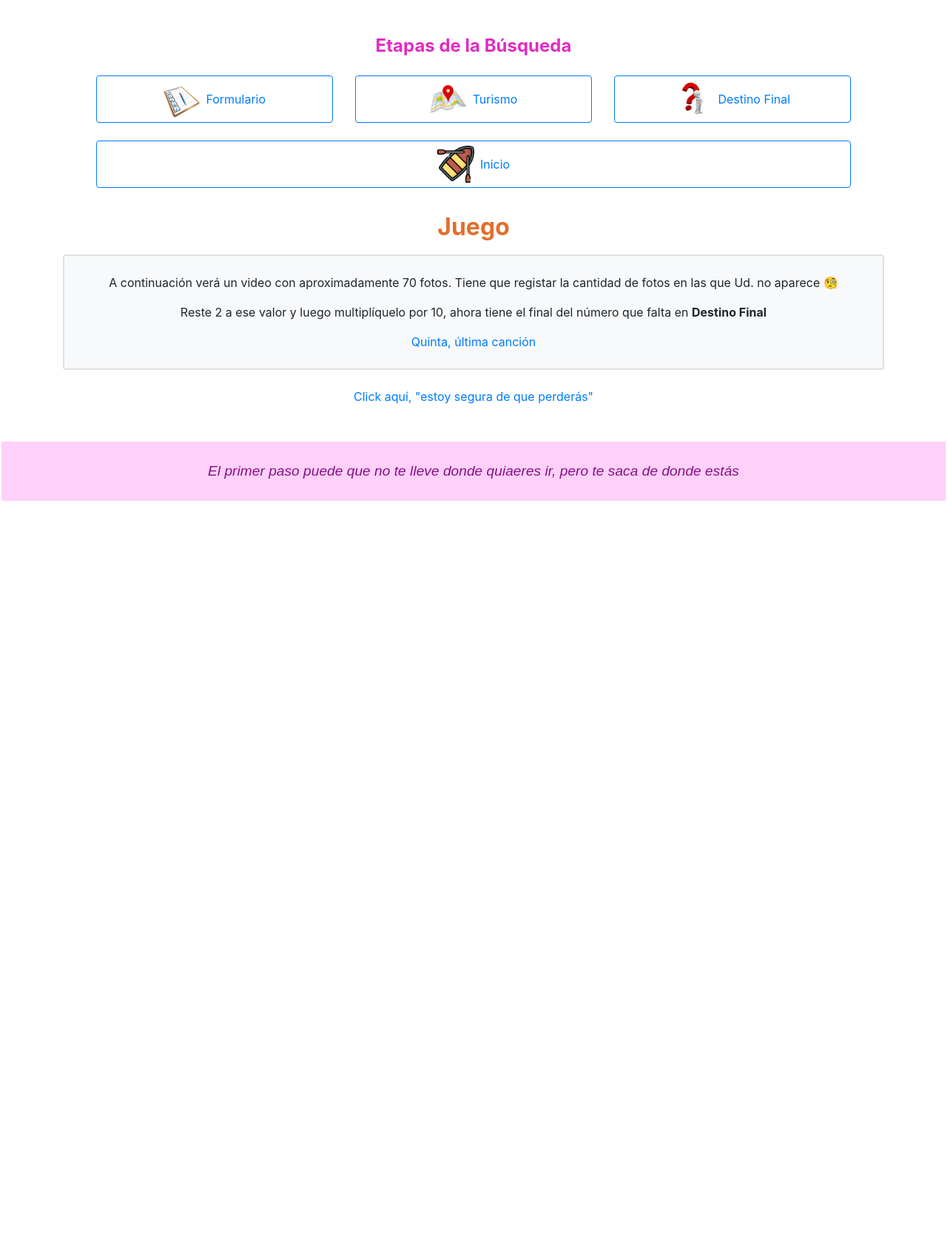
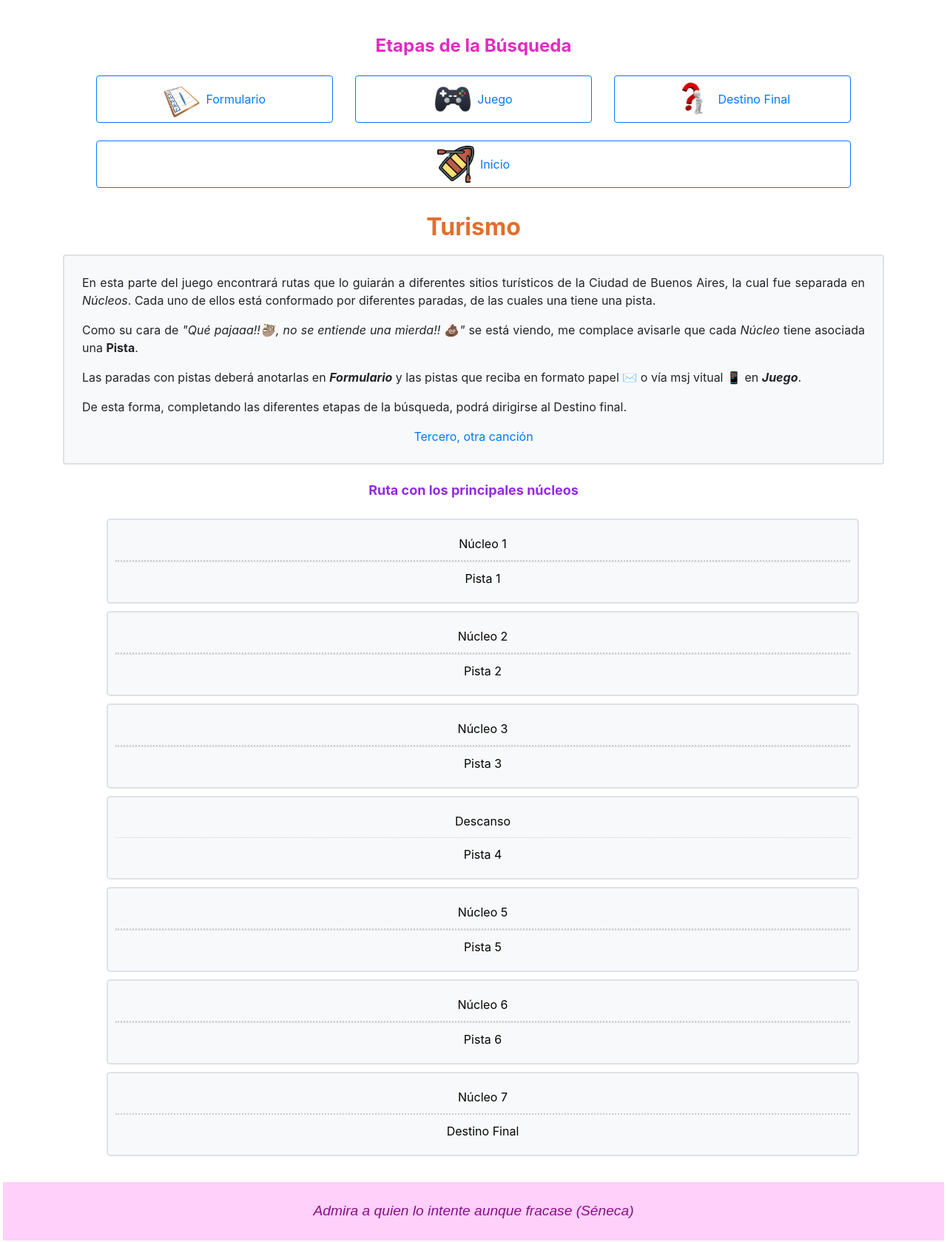
Before and after one commit to RegiOli/RemaparaBuscar, a Django app: page /juego/ in a window 1280 px wide. Shown: the part 93-1772 px from the top of the page at 74% size. Before the commit the page ends 770 px from the top, so only its background shows below. Run offline with Django 5.2, Linux system fonts and the light colour scheme; some libraries are stand-ins or nearby versions.

Commit message:
Update juego.html
cambio de reglas de juego para poder hacerlo virtual

```diff
--- a/pagmata/core/templates/core/juego.html
+++ b/pagmata/core/templates/core/juego.html
@@ -6,11 +6,12 @@
 <head>
     <meta charset="UTF-8">
     <meta name="viewport" content="width=device-width, initial-scale=1.0">
-    <title>Juego</title>
+    <title>Turismo</title>
     <link rel="icon" href="{% static 'core/img/rema.ico' %}">
 
     <link rel="stylesheet" href="https://stackpath.bootstrapcdn.com/bootstrap/4.5.2/css/bootstrap.min.css">
     <link rel="stylesheet" href="{% static 'core/css/jvacss.css' %}">
+
 </head>
 
 <body>
@@ -22,12 +23,13 @@
     </header>
 
     <section class="button-container mt-5">
-        <h3 class="text-center">Etapas de la Búsqueda</h3>
+        <h3 class="text-center">Etapas de la Búsqueda</h2>
             <div class="row">
 
                 <div class="col-12 col-md-4 mb-4">
-                <a href="{% url 'formulario' %}" class="btn btn-outline-primary btn-block d-flex align-items-center justify-content-center">
-                    <img src="{% static 'core/img/formpng.png' %}" alt="Logo de juego" width="50" class="mr-2">
+                    <a href="{% url 'formulario' %}"
+                        class="btn btn-outline-primary btn-block d-flex align-items-center justify-content-center">
+                        <img src="{% static 'core/img/formpng.png' %}" alt="Logo de Formulario" width="50" class="mr-2">
                         Formulario
                     </a>
                 </div>
@@ -35,21 +37,29 @@
 
 
                 <div class="col-12 col-md-4 mb-4">
-                <a href="{% url 'turismo' %}" class="btn btn-outline-primary btn-block d-flex align-items-center justify-content-center">
-                    <img src="{% static 'core/img/ubication.png' %}" alt="Logo de Turismo" width="50" class="mr-2">
-                    Turismo
+                    <a href="{% url 'juego' %}"
+                        class="btn btn-outline-primary btn-block d-flex align-items-center justify-content-center">
+                        <img src="{% static 'core/img/game.png' %}" alt="Logo de juego" width="50" class="mr-2">
+                        Juego
                     </a>
                 </div>
+
+
+
+
                 <div class="col-12 col-md-4 mb-4">
-                <a href="{% url 'destinofinal' %}" class="btn btn-outline-primary btn-block d-flex align-items-center justify-content-center">
-                    <img src="{% static 'core/img/cuestionari.png' %}" alt="Logo de Cuestionario" width="50" class="mr-2">
+                    <a href="{% url 'destinofinal' %}"
+                        class="btn btn-outline-primary btn-block d-flex align-items-center justify-content-center">
+                        <img src="{% static 'core/img/cuestionari.png' %}" alt="Logo de Cuestionario" width="50"
+                            class="mr-2">
                         Destino Final
                     </a>
                 </div>
 
                 <div class="col-12 col-md mb-4">
-                <a href="{% url 'index' %}" class="btn btn-outline-primary btn-block d-flex align-items-center justify-content-center">
-                    <img src="{% static 'core/img/inicio.png' %}"alt="Logo de juego" width="50" class="mr-2">
+                    <a href="{% url 'index' %}"
+                        class="btn btn-outline-primary btn-block d-flex align-items-center justify-content-center">
+                        <img src="{% static 'core/img/inicio.png' %}" alt="Logo de juego" width="50" class="mr-2">
                         Inicio
                     </a>
                 </div>
@@ -67,38 +77,125 @@
 
 
 
-    <h2>Juego</h2>
+
+
+    <h2>Turismo</h2>
+
+    <main class="container">
+        <div class="text-center custom-bg-gray p-4 rounded">
+            <p class="text-justify"> En esta parte del juego encontrará rutas que lo guiarán a diferentes sitios
+                turísticos de la Ciudad de Buenos Aires, la cual fue separada en <i>Núcleos</i>. Cada uno de ellos está conformado por diferentes paradas, de las cuales una tiene una pista.</p>
+
+            <p class="text-justify"> Como su cara de <i>"Qué pajaaa!!🦥, no se entiende una mierda!! 💩"</i> se está viendo, me complace avisarle que cada <i>Núcleo</i> tiene asociada una <strong>Pista</strong>.</p>
+
+
+            <p class="text-justify">Las paradas con pistas deberá anotarlas en <strong><i>Formulario</i></strong> y las pistas que reciba en formato papel ✉️ o vía msj vitual 📱 en <strong><i>Juego</i></strong>.</p>
+
+
+            <p class="text-justify">De esta forma, completando las diferentes etapas de la búsqueda, podrá dirigirse al Destino final.
+            </p>
 
 
 
-    <main class="container">
-        <div class="text-center custom-bg-gray p-4 rounded">
-            <p class="text-center"> A continuación verá un video con aproximadamente 70 fotos. Tiene que registar la cantidad de fotos en las que Ud. no aparece 🧐</p>
-            <p class="text-center">
-            Reste 2 a ese valor y luego multiplíquelo por 10, ahora tiene el final del número que falta en <strong>Destino Final</strong></p>
-
-                           </p>
-
-            <a href="https://youtu.be/3uV0-W4NWuM" target="_blank" title="Sorpresa 5 =)"> Quinta, última canción</a>
+            <a href="https://youtu.be/OHGt3VRYVzA" target="_blank" title="Sorpresa 3 =)"> Tercero, otra canción</a>
 
         </div>
 
     </main>
 
+    <br>
+
+    <h4>Ruta con los principales núcleos</h4>
 
 
-<br>
+    <div class="card-container">
 
-<div class="video-container" style="display: flex; justify-content: center;">
+        <div class="card">
+            <div class="card-content">
+                <a href="https://maps.app.goo.gl/7h3zE7KqofAhVUQd7" target="_blank" class="nucleo">Núcleo 1</a>
+            </div>
 
-     <a href="https://drive.google.com/file/d/1WoDNtfGTK99lvV12-l7R7m-gXnzwyxMX/preview" target="_blank"> Click aquí, "estoy segura de que perderás"</a>
+            <div class="card-content">
+                <a href="{% url 'pista1' %}" class="pista">Pista 1</a>
+            </div>
+        </div>
+
+        <div class="card">
+            <div class="card-content">
+                <a href="https://maps.app.goo.gl/Pgw4MhTGjceLBMtv7" target="_blank" class="nucleo">Núcleo 2</a>
+            </div>
+            <div class="divider"></div>
+            <div class="card-content">
+                <a href="{% url 'pista2' %}" class="pista">Pista 2</a>
+            </div>
+        </div>
+
+        <div class="card">
+            <div class="card-content">
+                <a href="https://maps.app.goo.gl/DvXHFgz4kMsjGc1P9" target="_blank" class="nucleo">Núcleo 3</a>
+            </div>
+            <div class="card-content">
+                <div class="divider"></div>
+                <a href="{% url 'pista3' %}" class="pista">Pista 3</a>
+            </div>
+        </div>
+
+        <div class="card">
+            <div class="card-content">
+                <a href="{% url 'descanso' %}" class="descanso">Descanso</a>
+            </div>
+            <div class="card-content">
+                <div class="divider"></div>
+                <a href="{% url 'pista4' %}" class="pista">Pista 4</a>
+            </div>
+        </div>
+
+        <div class="card">
+            <div class="card-content">
+                <a href="https://maps.app.goo.gl/tfCo5QTZKa4By75z9" target="_blank" class="nucleo">Núcleo 5</a>
+            </div>
+            <div class="card-content">
+                <div class="divider"></div>
+                <a href="{% url 'pista5' %}" class="pista">Pista 5</a>
+            </div>
+        </div>
+        <div class="card">
+            <div class="card-content">
+                <a href="https://maps.app.goo.gl/EwHLvh48WKDmdHPu7" target="_blank" class="nucleo">Núcleo 6</a>
+            </div>
+            <div class="card-content">
+                <div class="divider"></div>
+                <a href="{% url 'pista6' %}" class="pista">Pista 6</a>
+            </div>
+        </div>
+
+        <div class="card">
+            <div class="card-content">
+                <a href="https://maps.app.goo.gl/j4CbnqRZFuTJPUGW6" target="_blank" class="nucleo">Núcleo 7</a>
+            </div>
+            <div class="card-content" class="destino-final">
+                <a href="{% url 'destinofinal' %}" class="destino">Destino Final</a>
+            </div>
 
         </div>
 
 
-<br>
+
+
+
+
+
+
 
 
         <footer>
-    <div class="fraseformulario">El primer paso puede que no te lleve donde quiaeres ir, pero te saca de donde estás </div>
+            <div class="fraseformulario">Admira a quien lo intente aunque fracase (Séneca)</div>
         </footer>
+
+
+
+</body>
+
+
+
+</html>
```
Lines whose indentation alone changed are shown as unchanged.
